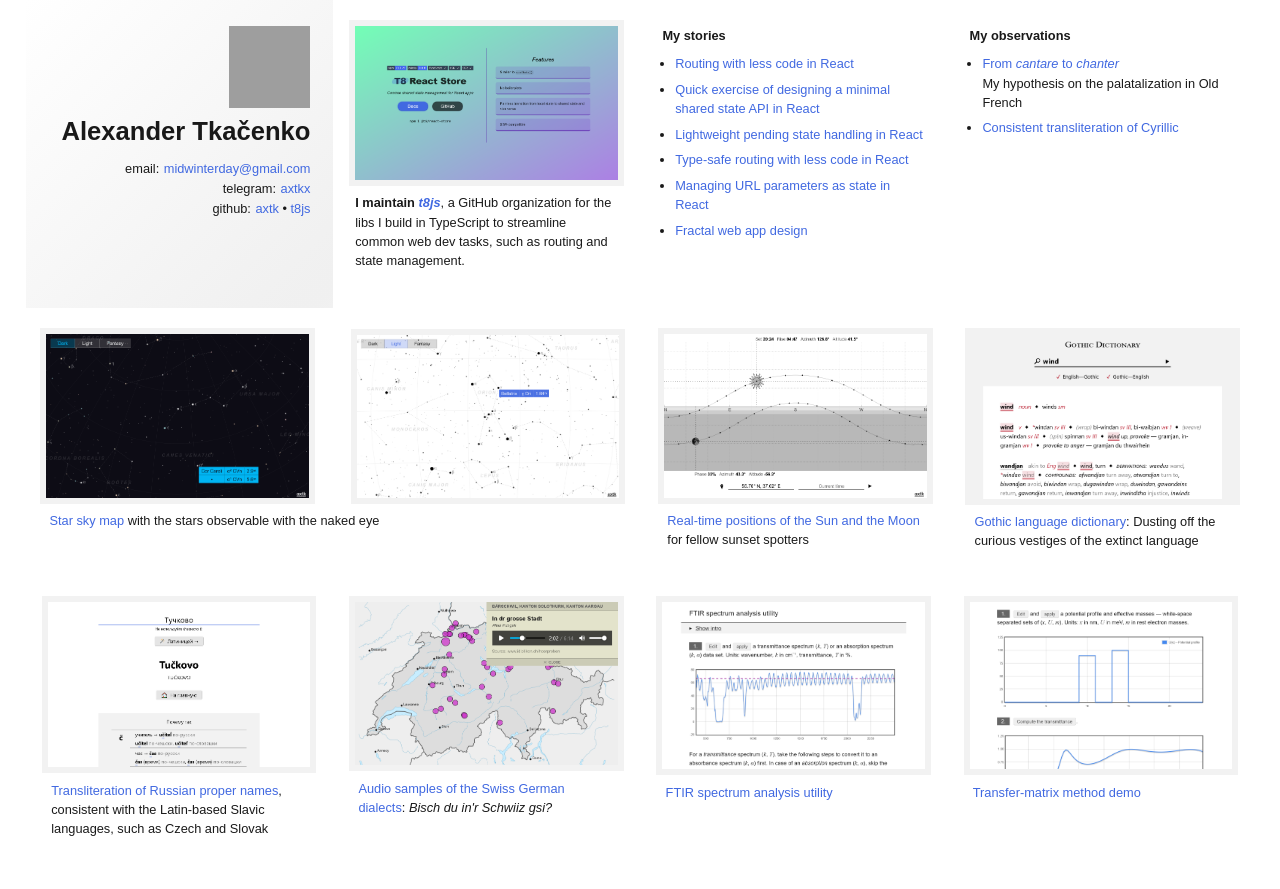
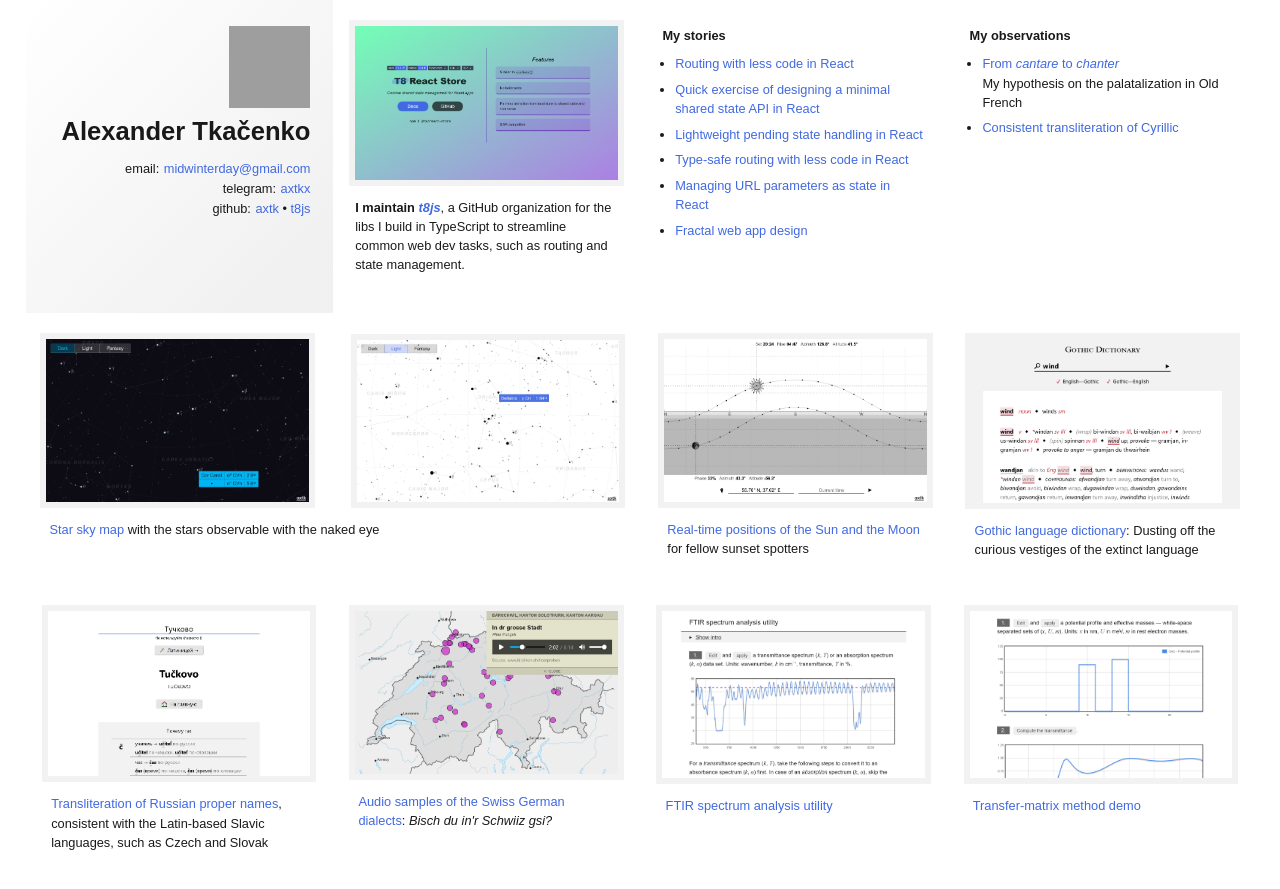
Before and after one commit to axtk/axtk.github.io, a Jekyll site: the page index.html, which Jekyll copies as it is, in a window 1280 px wide. Shown: the top 889 px of the page. Built offline with Jekyll 4.4.1, drawn with Linux system fonts in a browser that asks for light colours; grey boxes are pictures that could not be loaded.

Commit message:
update index picture styles

```diff
--- a/x/assets/index.css
+++ b/x/assets/index.css
@@ -67,25 +67,22 @@
 figure {
   margin: 0;
 }
-figure + p {
-  margin-top: 0.65em;
-}
 picture {
   display: inline-block;
   width: calc(var(--box-size) - 2 * var(--box-padding-x));
-  min-height: 3rem;
+  min-height: 10rem;
   font-size: 0;
   text-align: center;
   background: var(--light-color);
+  outline: 0.5rem solid var(--light-color);
 }
 picture img {
   max-width: 100%;
   height: auto;
-  outline: 0.5rem solid var(--light-color);
 }
 figcaption {
   padding: 0 0.25em;
-  margin: 0.65em 0 0;
+  margin: 1em 0 0;
 }
 .intro {
   /* background: #e9f2d5; */
```
